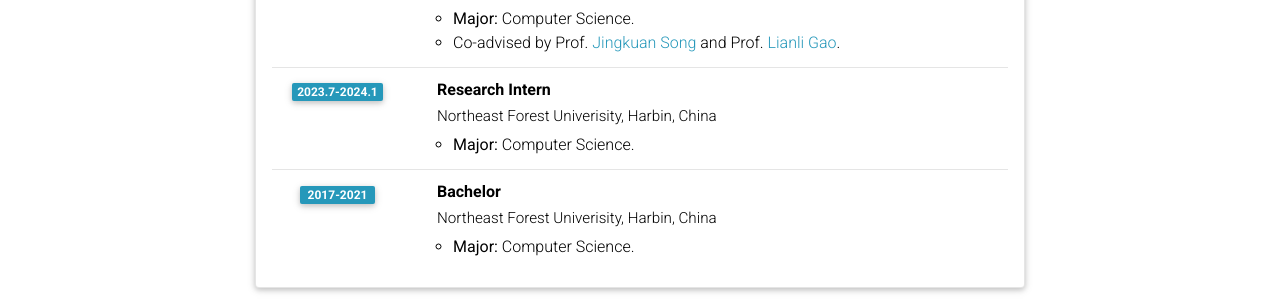
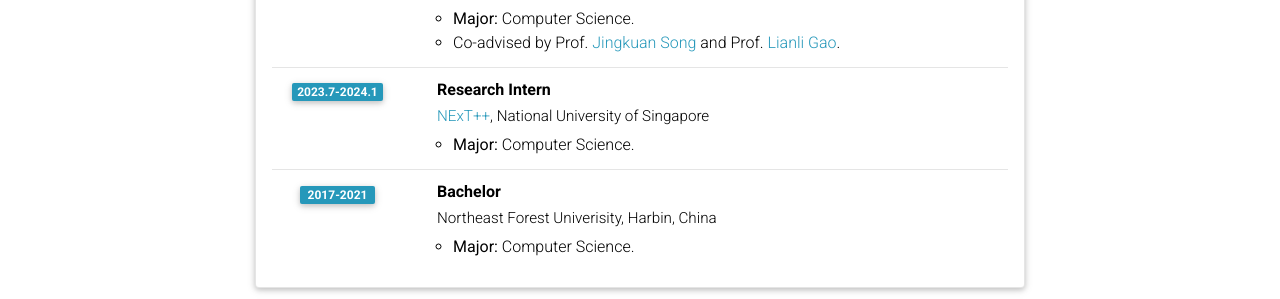
Before and after one commit to leolee99/leolee99.github.io, a Jekyll site: the page built from _pages/cv.md, in a window 1280 px wide and 900 px high, scrolled down 329 px. Shown: the part 153-452 px from the top of the window. Built offline with Jekyll 4.4.1, drawn with Linux system fonts in a browser that asks for light colours; comment, search, counter and statistics services are not loaded; a style sheet for code colours, icons or effects is not loaded.

Commit message:
Update cv.yml

```diff
--- a/_data/cv.yml
+++ b/_data/cv.yml
@@ -23,7 +23,7 @@
     #     - Supervised by Prof. <a href="https://www.chuatatseng.com/">Tat-seng Chua</a>.
     #     - Mentored by Dr. <a href="https://anzhang314.github.io/">An Zhang</a>.
     - title: Research Intern
-      institution: Northeast Forest Univerisity, Harbin, China
+      institution: <a href="https://www.nextcenter.org/">NExT++</a>, National University of Singapore
       year: 2023.7-2024.1
       description:
         - "<b>Major:</b> Computer Science."
```
